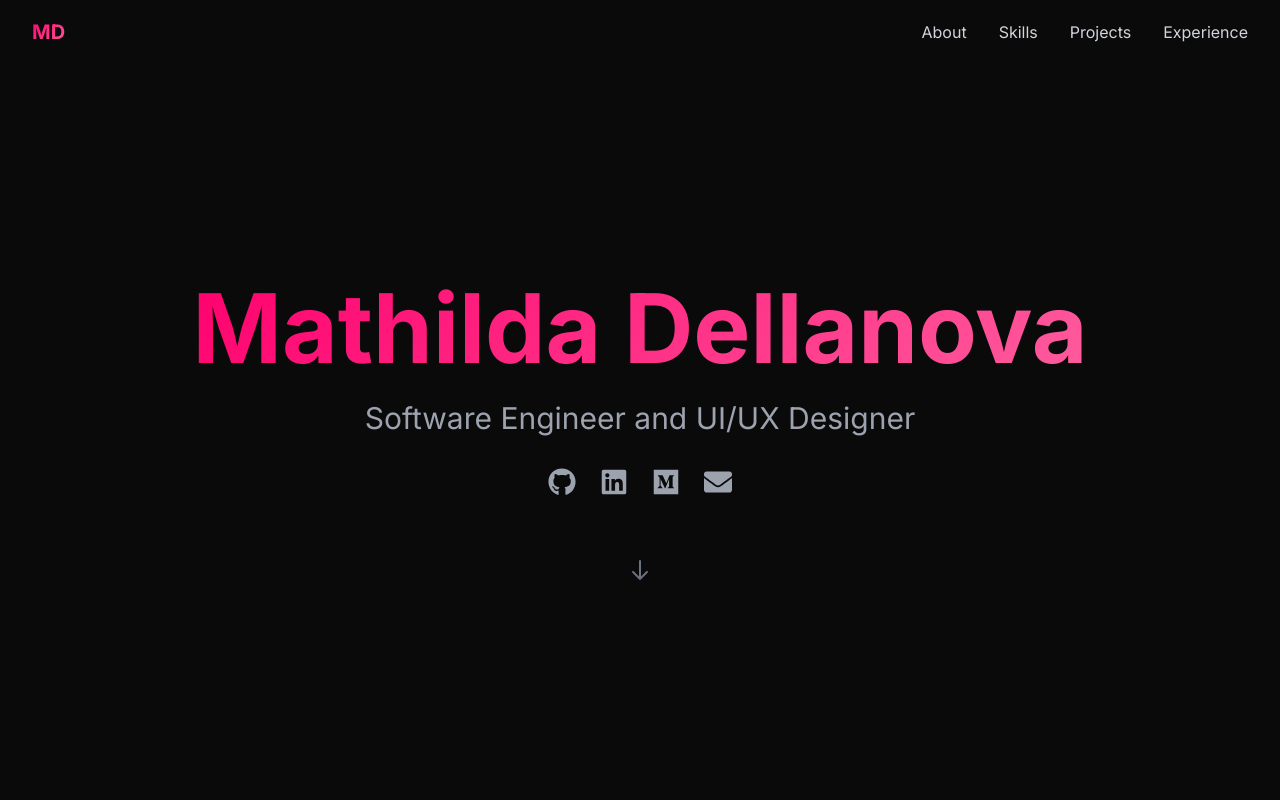
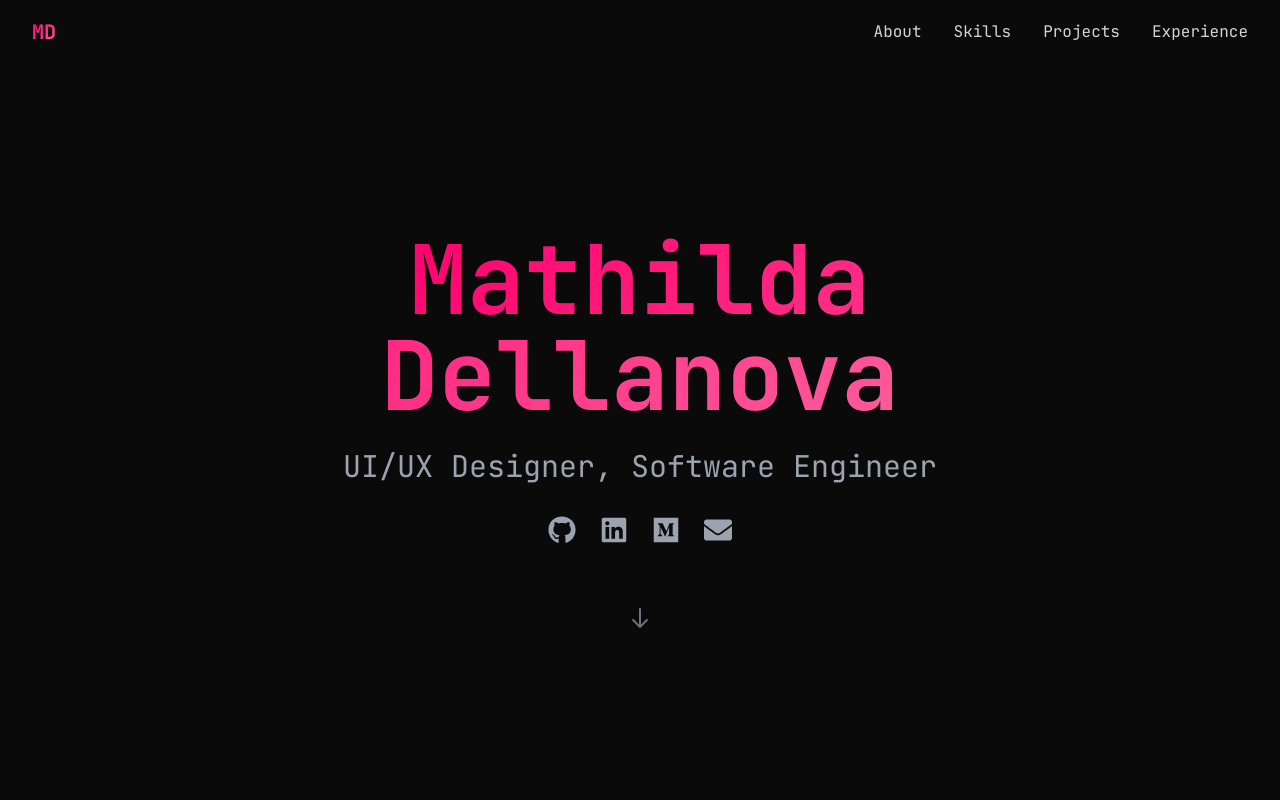
Before and after one commit to mathildahere/mathildahere.github.io, a Next.js app: page / in a window 1280 px wide. Shown: the top 800 px of the page. Built offline with nearby package versions, Linux system fonts and the light colour scheme.

Commit message:
fix: change font,  hero description and add social links

```diff
--- a/app/globals.css
+++ b/app/globals.css
@@ -18,7 +18,7 @@ html {
 }
 
 body {
-  font-family: 'Inter', -apple-system, BlinkMacSystemFont, 'Segoe UI', 'Roboto', 'Oxygen',
+  font-family: 'JetBrains Mono', -apple-system, BlinkMacSystemFont, 'Segoe UI', 'Roboto', 'Oxygen',
     'Ubuntu', 'Cantarell', 'Fira Sans', 'Droid Sans', 'Helvetica Neue',
     sans-serif;
   -webkit-font-smoothing: antialiased;
--- a/app/layout.tsx
+++ b/app/layout.tsx
@@ -16,7 +16,7 @@ export default function RootLayout({
       <head>
         <link rel="preconnect" href="https://fonts.googleapis.com" />
         <link rel="preconnect" href="https://fonts.gstatic.com" crossOrigin="anonymous" />
-        <link href="https://fonts.googleapis.com/css2?family=Inter:wght@100..900&display=swap" rel="stylesheet" />
+        <link href="https://fonts.googleapis.com/css2?family=JetBrains+Mono:wght@100..800&display=swap" rel="stylesheet" />
       </head>
       <body>{children}</body>
     </html>
--- a/components/Hero.tsx
+++ b/components/Hero.tsx
@@ -4,9 +4,9 @@ import { FaGithub, FaLinkedin, FaMedium, FaEnvelope } from 'react-icons/fa';
 
 export default function Hero() {
   const socialLinks = [
-    { icon: FaGithub, href: 'https://github.com', label: 'GitHub' },
-    { icon: FaLinkedin, href: 'https://linkedin.com', label: 'LinkedIn' },
-    { icon: FaMedium, href: 'https://medium.com', label: 'Medium' },
+    { icon: FaGithub, href: 'https://github.com/mathildahere', label: 'GitHub' },
+    { icon: FaLinkedin, href: 'https://linkedin.com/in/mathilda-dellanova', label: 'LinkedIn' },
+    { icon: FaMedium, href: 'https://medium.com/@MathildaDellanova', label: 'Medium' },
     { icon: FaEnvelope, href: 'mailto:mathilda.here@gmail.com', label: 'Email' },
   ];
 
@@ -17,7 +17,7 @@ export default function Hero() {
           <span className="gradient-text">Mathilda Dellanova</span>
         </h1>
         <p className="text-xl sm:text-2xl md:text-3xl text-gray-400 mb-8">
-          Software Engineer and UI/UX Designer
+          UI/UX Designer, Software Engineer
         </p>
 
         {/* Social Links */}
```
